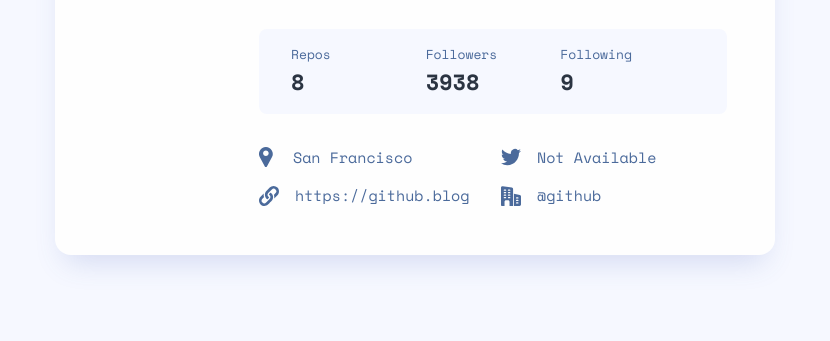
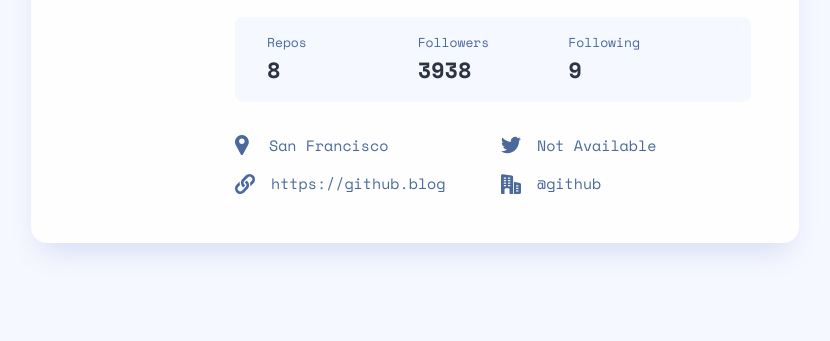
Before and after one commit to valvrauu/github-user-search-app, a website: page public/index.html in a window 1280 px wide. Shown: the part 459-800 px from the top of the page, without its empty margins (225-1055 px from the left). Drawn offline with nearby package versions, Linux system fonts and the light colour scheme.

Commit message:
:ok_hand: style: change container to fixed width

```diff
--- a/public/index.html
+++ b/public/index.html
@@ -24,7 +24,7 @@
     <title>Frontend Mentor | GitHub user search app</title>
   </head>
   <body class="flex items-center justify-center min-h-screen font-mono text-xs text-kashmir-blue dark:text-white bg-zircon dark:bg-big-stone md:text-sm">
-    <div class="grid max-w-xl gap-4 px-2 py-8 duration-500 2xs:px-6 md:gap-6 lg:max-w-3xl md:px-0">
+    <div class="grid w-[36rem] gap-4 px-2 py-8 duration-500 2xs:px-6 md:gap-6 lg:w-[48rem] md:px-0 box-content">
       <header class="grid gap-9">
         <div class="flex flex-wrap justify-between gap-2">
           <span class="text-3xl font-bold text-big-stone dark:text-inherit">devfinder</span>
```
Also changed, not shown: public/min.css.
